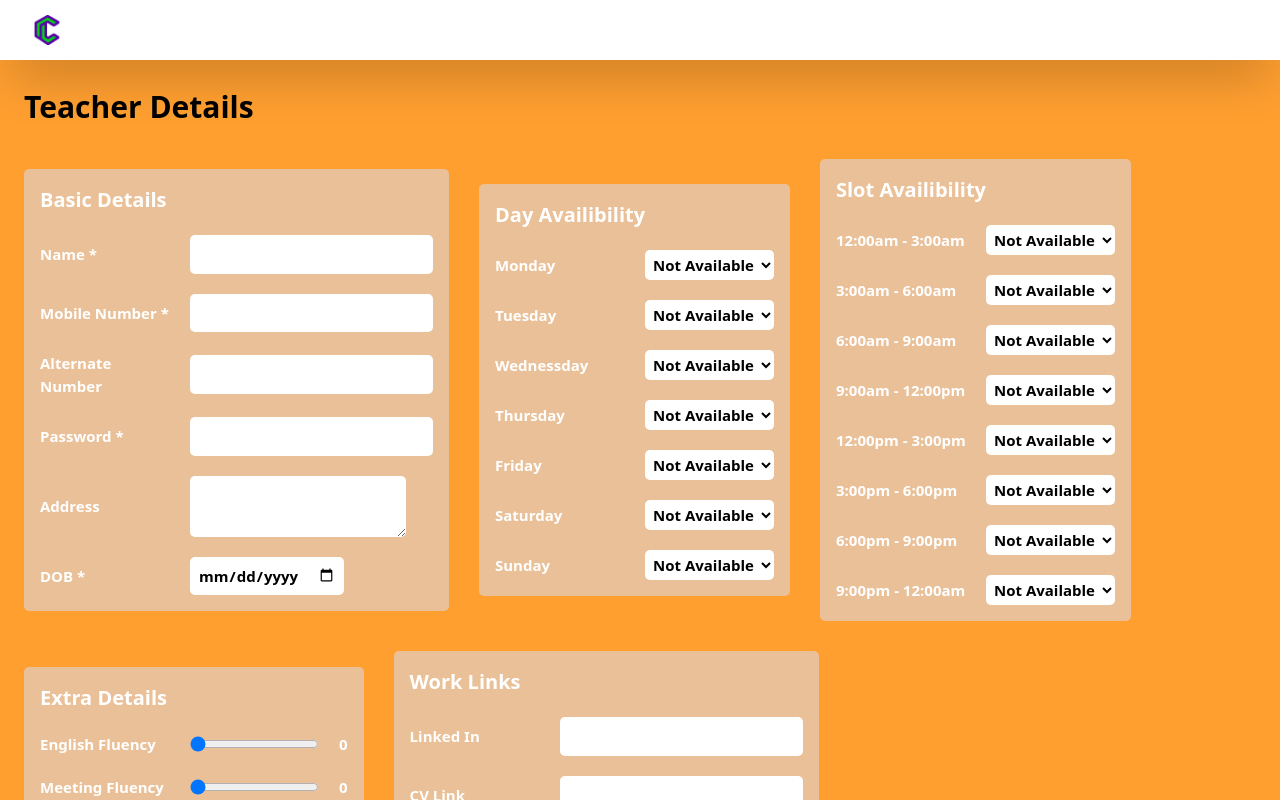
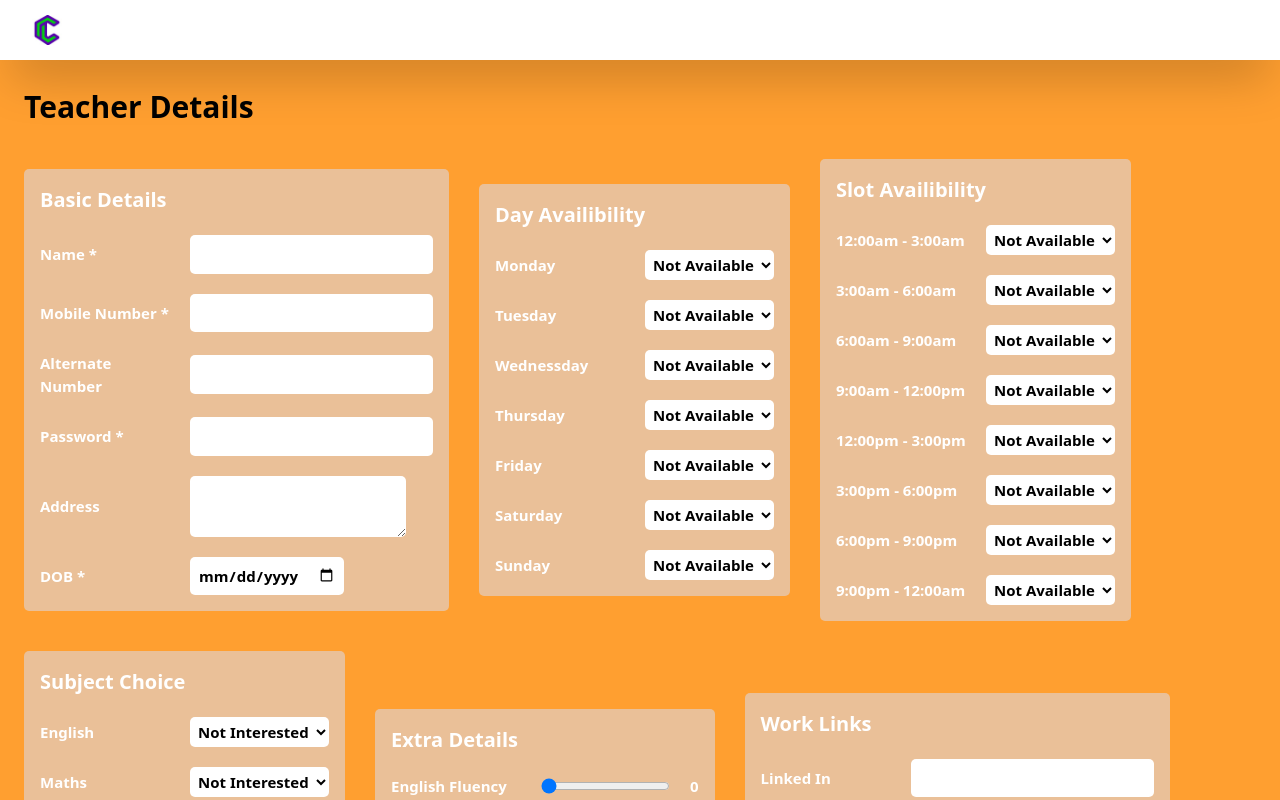
Before and after one commit to Rhitam-Banerjee/createNlearn_admin, a React (Vite) app: page /add-teacher in a window 1280 px wide. Shown: the top 800 px of the page. Built offline with nearby package versions, Linux system fonts and the light colour scheme.

Commit message:
UPDATE:Added subjects and expertise in teacher creation

```diff
--- a/src/Components/AddTeacher.jsx
+++ b/src/Components/AddTeacher.jsx
@@ -29,6 +29,12 @@ const AddTeacher = () => {
     pan_card_number: "",
     days: [0, 0, 0, 0, 0, 0, 0],
     slots: [0, 0, 0, 0, 0, 0, 0, 0],
+    subjects: {
+      English: 0,
+      Maths: 0,
+      Minecraft: 0,
+      Coding: 0,
+    },
   });
 
   const createTeacher = async () => {
@@ -62,6 +68,12 @@ const AddTeacher = () => {
       pan_card_number: "",
       days: [0, 0, 0, 0, 0, 0, 0],
       slots: [0, 0, 0, 0, 0, 0, 0, 0],
+      subjects: {
+        English: 0,
+        Maths: 0,
+        Minecraft: 0,
+        Coding: 0,
+      },
     });
   }, []);
   return (
@@ -209,6 +221,39 @@ const AddTeacher = () => {
 
         <div className="h-full flex flex-col justify-start items-start gap-[20px] p-4 bg-mainColorLightTransparent rounded-[5px]">
           <span className="font-bold text-[20px] text-white">
+            Subject Choice
+          </span>
+          {Object.keys(formValues.subjects).map((subject, index) => {
+            return (
+              <div
+                key={index}
+                className="flex flex-row justify-start items-center gap-[20px]"
+              >
+                <span className="w-[130px]">{subject}</span>
+                <select
+                  className="p-1 rounded-[5px]"
+                  value={formValues.subjects[subject]}
+                  onChange={({ target: { value } }) => {
+                    let newSubjects = formValues.subjects;
+                    newSubjects[subject] = value;
+                    setFormValues({
+                      ...formValues,
+                      subjects: newSubjects,
+                    });
+                  }}
+                >
+                  <option value={0}>Not Interested</option>
+                  <option value={1}>Beginner</option>
+                  <option value={2}>Intermediate</option>
+                  <option value={3}>Expert</option>
+                </select>
+              </div>
+            );
+          })}
+        </div>
+
+        <div className="h-full flex flex-col justify-start items-start gap-[20px] p-4 bg-mainColorLightTransparent rounded-[5px]">
+          <span className="font-bold text-[20px] text-white">
             Extra Details
           </span>
           <div className="flex flex-row justify-start items-center gap-[20px]">
```
